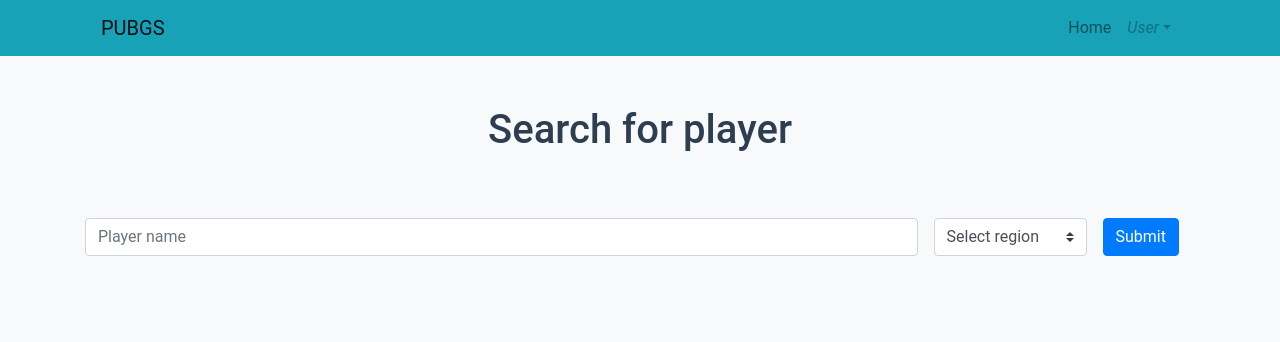
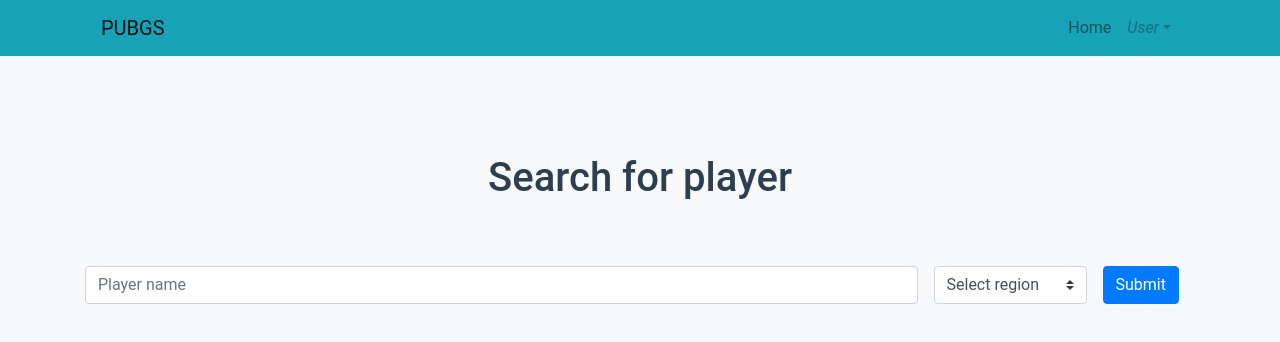
Before and after one commit to dragomirweb/vue-bp, a Vue app: page / in a window 1280 px wide. Shown: the top 342 px of the page. Built offline with nearby package versions, Linux system fonts and the light colour scheme.

Commit message:
Add router view to app

```diff
--- a/src/App.vue
+++ b/src/App.vue
@@ -1,7 +1,7 @@
 <template>
   <section id="app">
     <Header></Header>
-    <Home></Home>
+    <router-view class="mt-5"></router-view>
   </section>
 </template>
 
```
